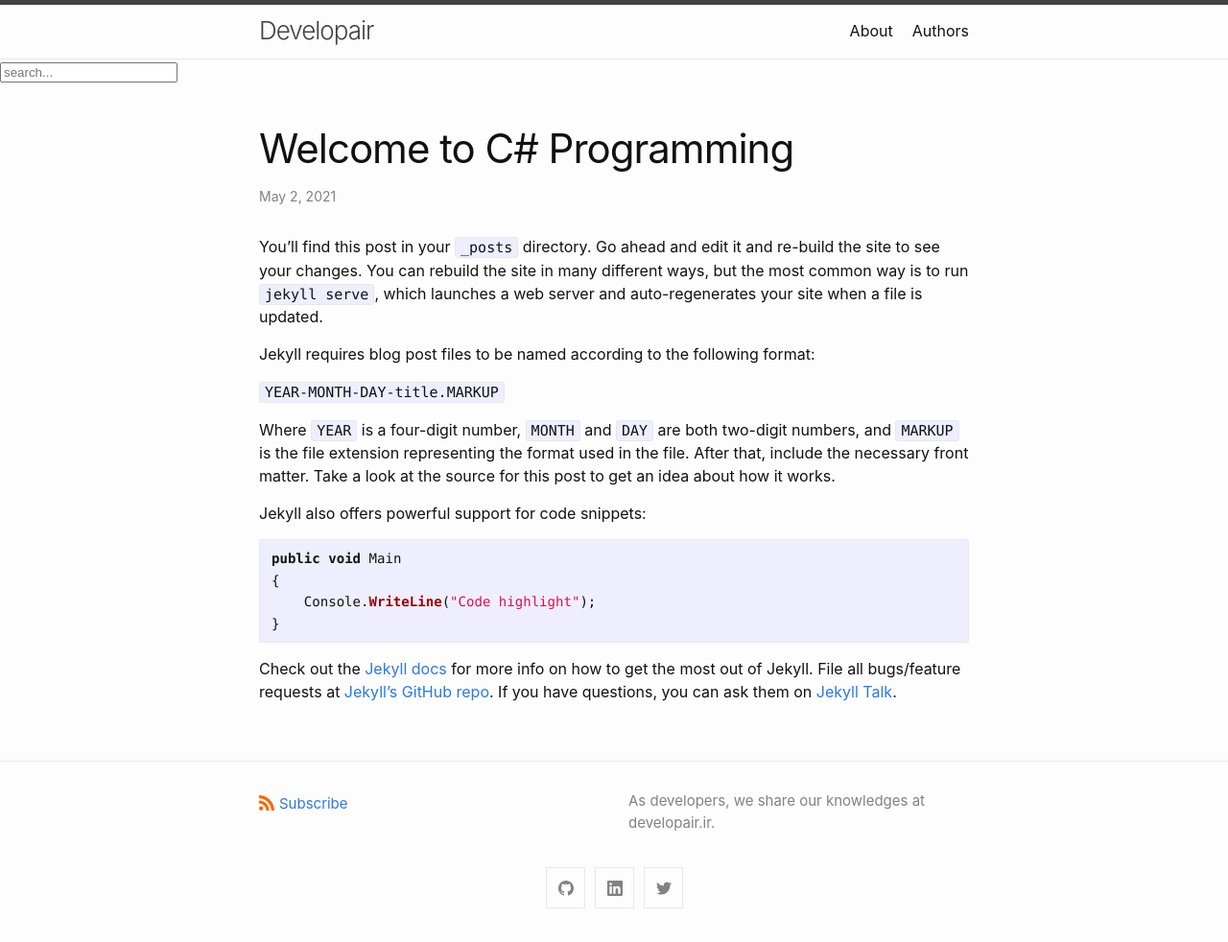
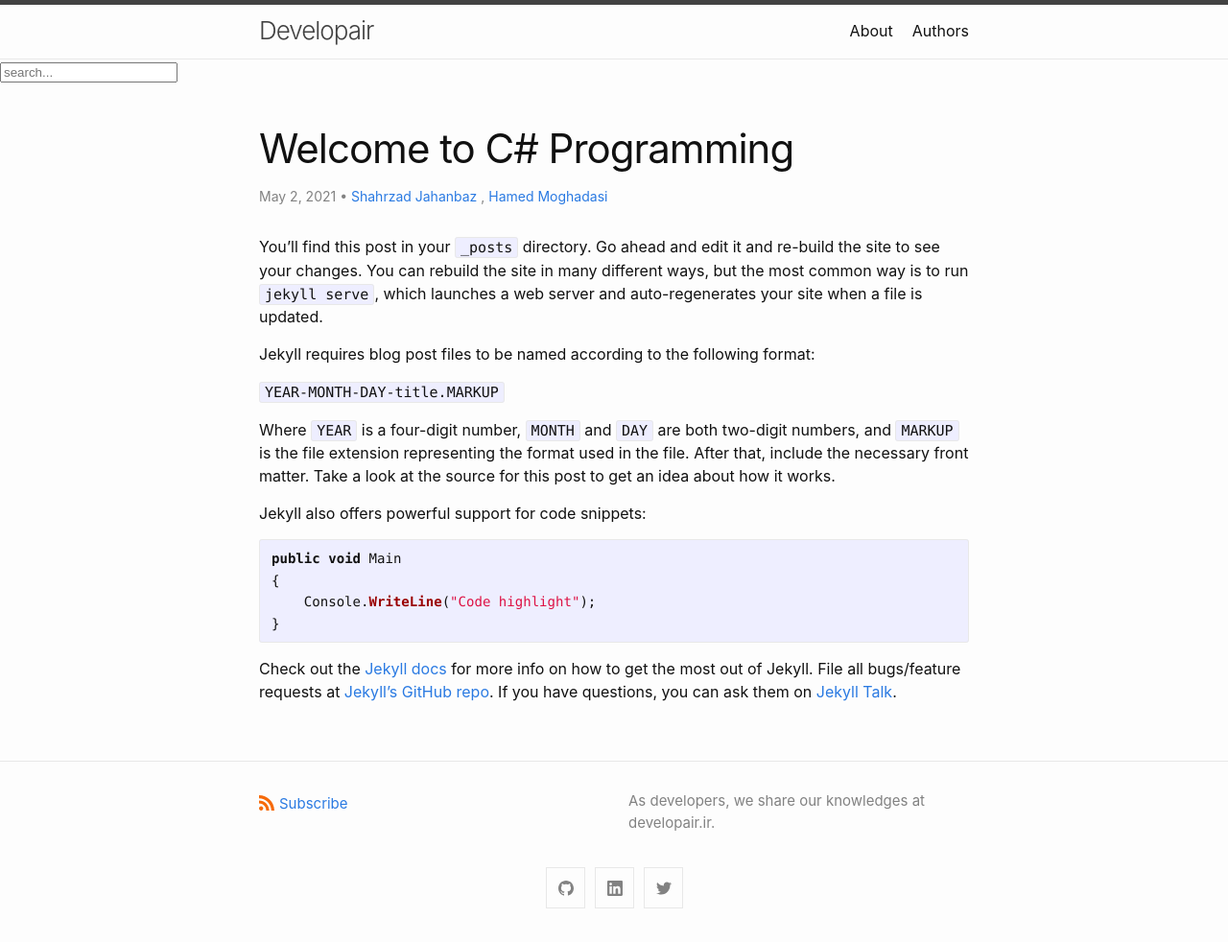
Before and after one commit to Developair-ir/developair-ir.github.io, a Jekyll site: the page built from _posts/2021-05-03-welcome-to-jekyll.markdown, in a window 1280 px wide. Shown: the whole page at 96% size. Built offline with Jekyll 4.4.1, drawn with Linux system fonts in a browser that asks for light colours.

Commit message:
update authors

```diff
--- a/_config.yml
+++ b/_config.yml
@@ -2,16 +2,16 @@ url: https://developair.ir
 title: Developair
 email: h4lmed@gmail.com
 authors:
-  hamed:
+  Hamed Moghadasi:
     name: Hamed Moghadasi
     display_name: Hamed Moghadasi
     gravatar: c66919cb194f96c696c1da0c47354a6a
     email: h4lmed@gmail.com
     linkedin : hamedmoghadasi
     github: hamedmoghadasi
-  shahrzad:
-    name: shahrzad Jahanbaz
-    display_name: Shahrzad jahanbaz
+  Shahrzad Jahanbaz:
+    name: Shahrzad Jahanbaz
+    display_name: Shahrzad Jahanbaz
     gravatar: 12e480a364a5c19214f99b4dfe9a11d5
     email: shahrzadJahanbaz@gmail.com
     linkedin: shahrzadJahanbaz
--- a/_layouts/post.html
+++ b/_layouts/post.html
@@ -1,7 +1,7 @@
 ---
 layout: default
 ---
-{% assign author = site.authors[page.author] %}
+
 
 <article class="post h-entry" itemscope itemtype="http://schema.org/BlogPosting">
   <header class="post-header">
@@ -18,11 +18,16 @@ layout: default
           {{ mdate | date: date_format }}
         </time>
       {%- endif -%}
-      {%- if author -%}
-          <span itemprop="author" itemscope itemtype="http://schema.org/Person">
-            <span class="p-author h-card" itemprop="name"><a href="https://linkedin.com/in/{{author.linkedin}}" target="_blank">{{ author.display_name }}</a></span>
-          </span>
-      {%- endif -%}</p>
+
+      {%- if page.author -%}
+      • {% for author in page.author %}
+      {% assign authotObject = site.authors[author] %}
+      <span itemprop="author" itemscope itemtype="http://schema.org/Person">
+        <span class="p-author h-card" itemprop="name"><a href="https://linkedin.com/in/{{authotObject.linkedin}}" target="_blank">{{ authotObject.display_name }}</a></span>
+      </span>
+          {%- if forloop.last == false %}, {% endif -%}
+      {% endfor %}
+    {%- endif -%}</p>
   </header>
 
   <div class="post-content e-content" itemprop="articleBody">
--- a/_posts/2021-05-03-welcome-to-jekyll.markdown
+++ b/_posts/2021-05-03-welcome-to-jekyll.markdown
@@ -4,7 +4,9 @@ title: "Welcome to C# Programming"
 date: 2021-05-03 02:04:34 +0430
 category: programming
 tags: tutor csharp developer
-author: Shahrzad Jahanbaz
+author:
+- Shahrzad Jahanbaz
+- Hamed Moghadasi
 ---
 
 You’ll find this post in your `_posts` directory. Go ahead and edit it and re-build the site to see your changes. You can rebuild the site in many different ways, but the most common way is to run `jekyll serve`, which launches a web server and auto-regenerates your site when a file is updated.
```
Also changed, not shown: _posts/2021-05-04-polymorphysem-in-csharp.md (+1 -1 lines).
